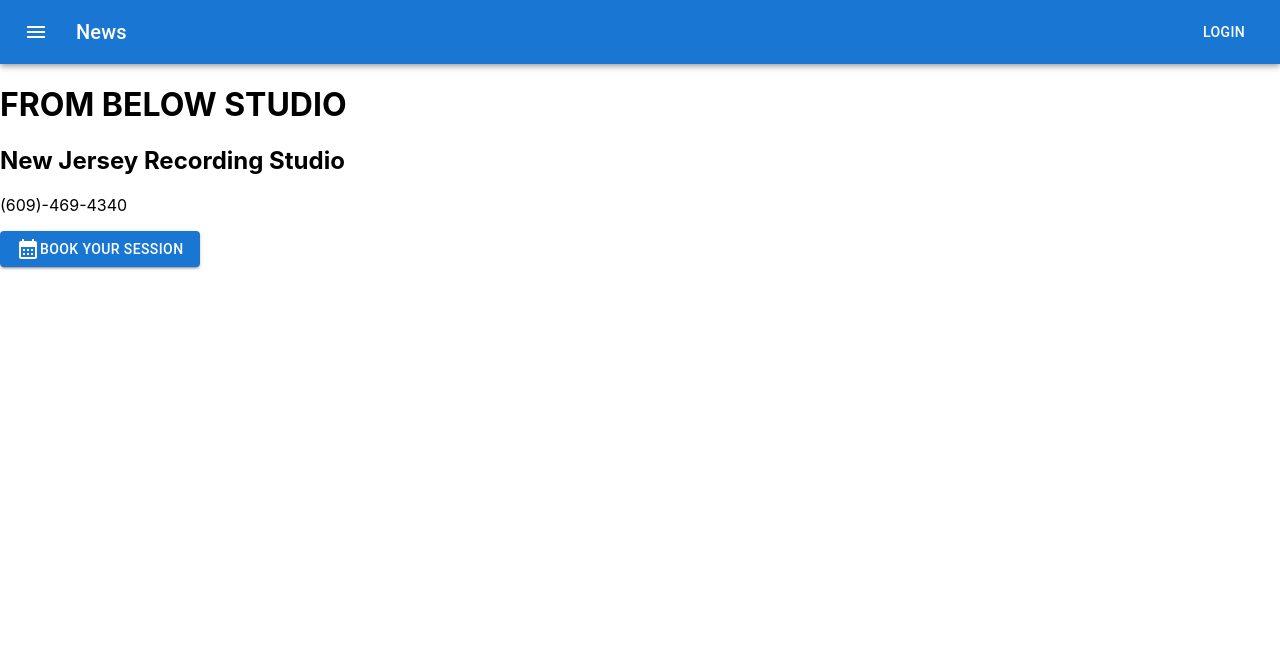
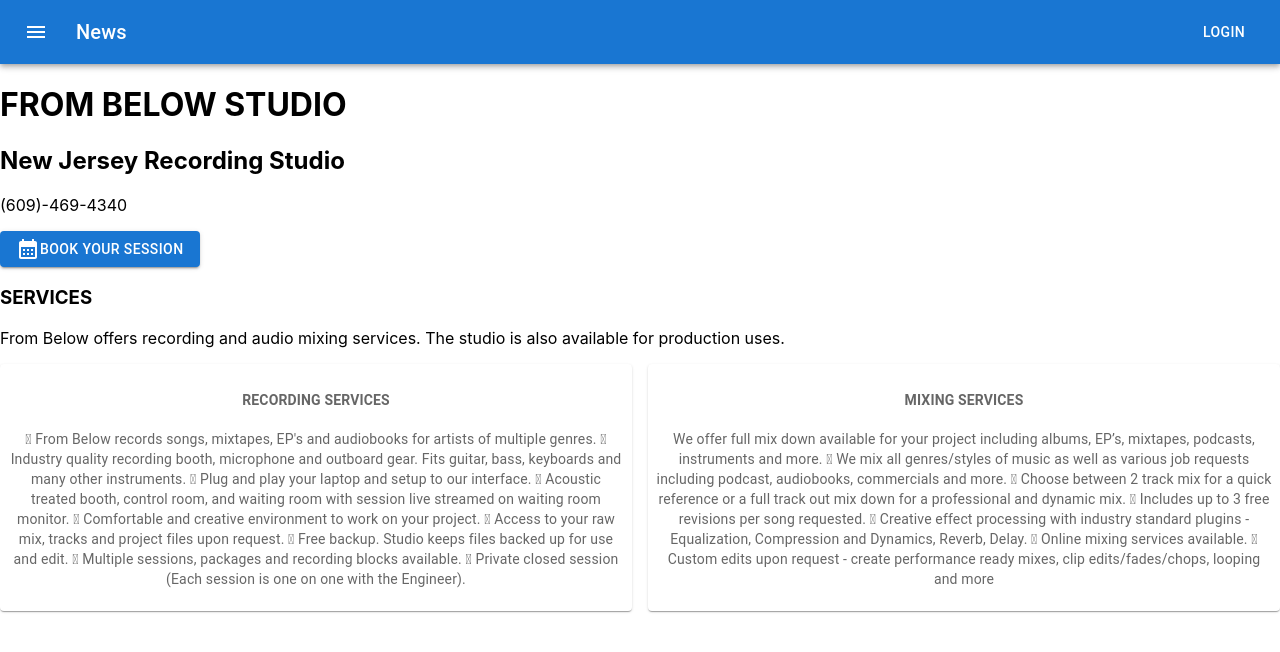
Before and after one commit to Humberto-Zayas/from-below-studio-react, a React (Create React App) app: page / in a window 1280 px wide. Shown: the top 652 px of the page. Built offline with nearby package versions, Linux system fonts and the light colour scheme.

Commit message:
add services component

```diff
--- a/src/App.js
+++ b/src/App.js
@@ -6,12 +6,14 @@ import logo from './logo.svg';
 
 import Header from "./components/navbar";
 import Hero from './components/hero';
+import Services from './components/services';
 
 function App() {
   return (
     <div>
      <Header></Header>
      <Hero></Hero>
+     <Services></Services>
     </div>
   );
 }
--- /dev/null
+++ b/src/components/services/index.js
@@ -0,0 +1,61 @@
+import { styled } from '@mui/material/styles';
+import Box from '@mui/material/Box';
+import Paper from '@mui/material/Paper';
+import Grid from '@mui/material/Unstable_Grid2';
+
+const Item = styled(Paper)(({ theme }) => ({
+  backgroundColor: theme.palette.mode === 'dark' ? '#1A2027' : '#fff',
+  ...theme.typography.body2,
+  padding: theme.spacing(1),
+  textAlign: 'center',
+  color: theme.palette.text.secondary,
+}));
+
+function Services() {
+  return (
+    <>
+      <h3>SERVICES</h3>
+      <p>
+        From Below offers recording and audio mixing services. The studio is also available for production uses.
+      </p>
+      <Box sx={{ flexGrow: 1 }}>
+        <Grid container spacing={2}>
+          <Grid lg={6} md={12} sm={12} xs={12}>
+            <Item>
+              <h4>RECORDING SERVICES</h4>
+              <p>
+
+                 From Below records songs, mixtapes, EP's and audiobooks for artists of multiple genres.
+                 Industry quality recording booth, microphone and outboard gear. Fits guitar, bass, keyboards and many other instruments.
+                 Plug and play your laptop and setup to our interface.
+                 Acoustic treated booth, control room, and waiting room with session live streamed on waiting room monitor.
+                 Comfortable and creative environment to work on your project.
+                 Access to your raw mix, tracks and project files upon request.
+                 Free backup. Studio keeps files backed up for use and edit.
+                 Multiple sessions, packages and recording blocks available.
+                 Private closed session (Each session is one on one with the Engineer).
+              </p>
+            </Item>
+          </Grid>
+          <Grid lg={6} md={12} sm={12} xs={12}>
+            <Item>
+              <h4>MIXING SERVICES</h4>
+              <p>
+                We offer full mix down available for your project including albums, EP’s, mixtapes, podcasts, instruments and more.
+                 We mix all genres/styles of music as well as various job requests including podcast, audiobooks, commercials and more.
+                 Choose between 2 track mix for a quick reference or a full track out mix down for a professional and dynamic mix.
+                 Includes up to 3 free revisions per song requested.
+                 Creative effect processing with industry standard plugins - Equalization, Compression and Dynamics, Reverb, Delay.
+                 Online mixing services available.
+                 Custom edits upon request - create performance ready mixes, clip edits/fades/chops, looping and more
+              </p>
+            </Item>
+          </Grid>
+
+        </Grid>
+      </Box>
+    </>
+  )
+}
+
+export default Services;
```
